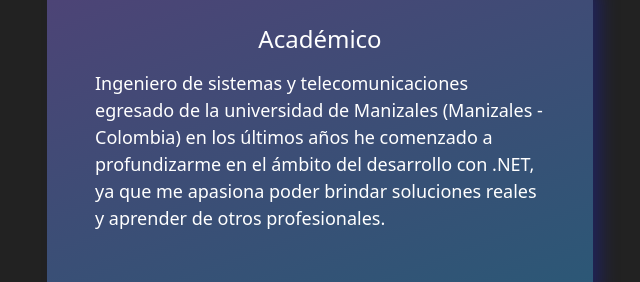
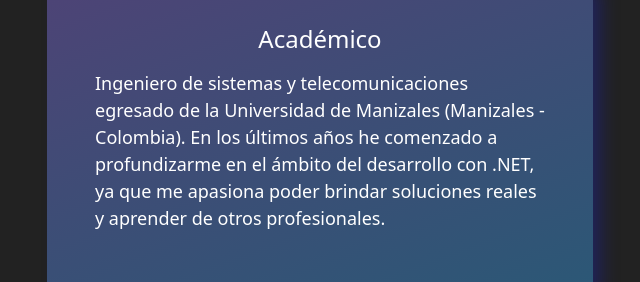
Before and after one commit to jcalderongomez/jcalderongomez.github.io, a plain HTML site: page index.html in a window 1280 px wide. Shown: the part 1539-1821 px from the top of the page, 605-1245 px from the left. Drawn offline with nearby package versions, Linux system fonts and the light colour scheme; a web font is replaced by a local one.

Commit message:
acutalización index

```diff
--- a/index.html
+++ b/index.html
@@ -149,8 +149,8 @@
                 <!--Section-->
                 <section class="caja1 p-5 fondoColor cajaDisenio">
                   <h4 class="text-center mb-3">Académico</h4>
-                  <p class="text-justify">Ingeniero de sistemas y telecomunicaciones egresado de la universidad de Manizales (Manizales - Colombia)
-                    en los últimos años he comenzado a profundizarme en el ámbito del desarrollo con .NET, ya que me apasiona poder brindar soluciones reales y aprender de otros profesionales.</p>
+                  <p class="text-justify">Ingeniero de sistemas y telecomunicaciones egresado de la Universidad de Manizales (Manizales - Colombia).
+                    En los últimos años he comenzado a profundizarme en el ámbito del desarrollo con .NET, ya que me apasiona poder brindar soluciones reales y aprender de otros profesionales.</p>
                 </section>
                 <section class="caja2 p-5 fondoColor cajaDisenio">
                   <h4 class="text-center mb-3">Intereses</h4>
```
